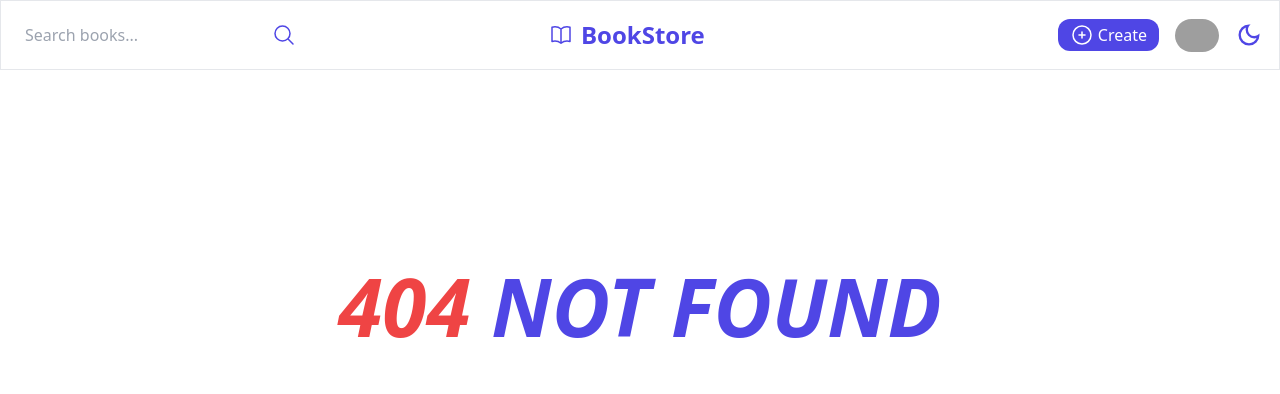
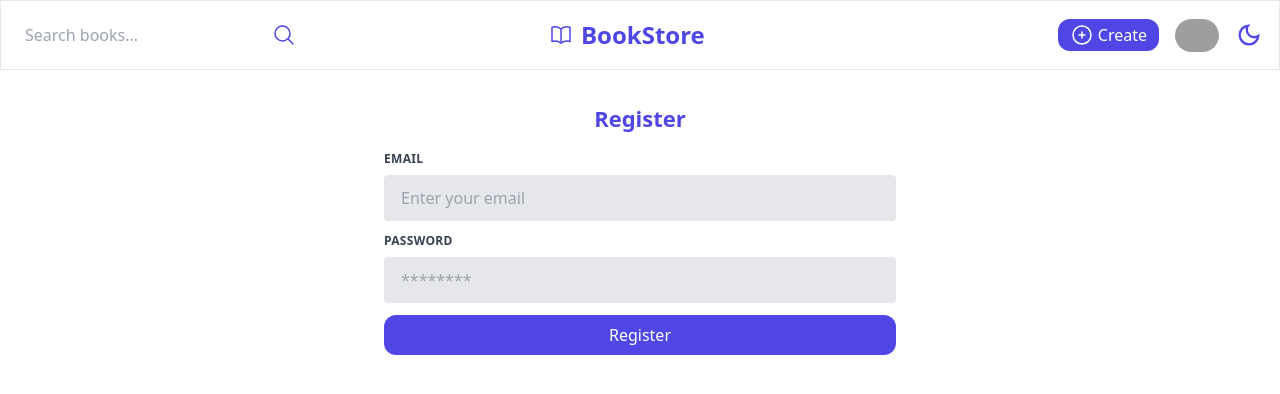
Before and after one commit to Thuraitun/book-library, a React (Vite) app: page /register in a window 1280 px wide. Before the commit this address had no page. Shown: the top 394 px of the page. Built offline with nearby package versions, Linux system fonts and the light colour scheme; grey boxes are pictures that could not be loaded.

Commit message:
added register feature with small error

```diff
--- a/src/firebase/index.js
+++ b/src/firebase/index.js
@@ -1,5 +1,6 @@
 import { initializeApp } from 'firebase/app';
 import { getFirestore } from 'firebase/firestore';
+import { getAuth } from 'firebase/auth';
 
 // For Firebase JS SDK v7.20.0 and later, measurementId is optional
 const firebaseConfig = {
@@ -15,5 +16,6 @@ const firebaseConfig = {
 const app = initializeApp(firebaseConfig);
 
 const db = getFirestore(app)
+const auth = getAuth(app);
 
-export {db}
+export {db, auth}
--- /dev/null
+++ b/src/hooks/useSignup.js
@@ -0,0 +1,27 @@
+import { useState } from "react";
+import { auth } from "../firebase";
+import { createUserWithEmailAndPassword } from "firebase/auth"
+
+const useSignup = () => {
+
+    const [ error, setError ] = useState(null)
+    const [ loading, setLoading ] = useState(false)
+
+    const signUp = async (email, password) => {
+
+        try {
+            setLoading(true)
+            let res = await createUserWithEmailAndPassword(auth, email, password)
+            setError('')
+            setLoading(false)
+            return res.user
+        } catch (e) {
+            setLoading(false)
+            setError(e.message)
+        }
+    }
+
+    return { error, loading, signUp}
+}
+
+export default useSignup;
--- a/src/pages/BookForm.jsx
+++ b/src/pages/BookForm.jsx
@@ -101,21 +101,21 @@ const Create = () => {
       <form className="w-full max-w-lg mx-auto" onSubmit={submitForm}>
         <div className="flex flex-wrap -mx-3 mb-6">
           <div className="w-full px-3">
-            <label className={`block uppercase tracking-wide text-gray-700 text-xs font-bold mb-2 ${isDark ? 'text-gray-200' : ''}`}>
+            <label className={`block uppercase tracking-wide text-gray-700 text-xs font-bold mb-2 ${isDark ? 'text-gray-100' : ''}`}>
               Book Title
             </label>
             <input value={title} onChange={e => setTitle(e.target.value)} className="appearance-none block w-full bg-gray-200 text-gray-700 border border-gray-200 rounded py-3 px-4 mb-3 leading-tight focus:outline-none focus:bg-white focus:border-gray-500" id="grid-password" type="text" placeholder="Enter Book Title" />
           </div>
 
           <div className="w-full px-3">
-            <label className={`block uppercase tracking-wide text-gray-700 text-xs font-bold mb-2 ${isDark ? 'text-gray-200' : ''}`}>
+            <label className={`block uppercase tracking-wide text-gray-700 text-xs font-bold mb-2 ${isDark ? 'text-gray-100' : ''}`}>
               Book Description
             </label>
             <textarea value={description} onChange={e => setDescription(e.target.value)} className="appearance-none block w-full bg-gray-200 text-gray-700 border border-gray-200 rounded py-3 px-4 mb-3 leading-tight focus:outline-none focus:bg-white focus:border-gray-500" id="grid-password" type="text" placeholder="Enter Book Decription" />
           </div>
 
           <div className="w-full px-3">
-            <label className={`block uppercase tracking-wide text-gray-700 text-xs font-bold mb-2 ${isDark ? 'text-gray-200' : ''}`}>
+            <label className={`block uppercase tracking-wide text-gray-700 text-xs font-bold mb-2 ${isDark ? 'text-gray-100' : ''}`}>
               Book Categries
             </label>
             <div className="flex items-center space-x-2">
@@ -139,7 +139,7 @@ const Create = () => {
           </div>
 
           <div className="w-full px-3">
-            <label className={`block uppercase tracking-wide text-gray-700 text-xs font-bold mb-2 ${isDark ? 'text-gray-200' : ''}`}>
+            <label className={`block uppercase tracking-wide text-gray-700 text-xs font-bold mb-2 ${isDark ? 'text-gray-100' : ''}`}>
               Book Author
             </label>
             <input value={author} onChange={e => setAuthor(e.target.value)} className="appearance-none block w-full bg-gray-200 text-gray-700 border border-gray-200 rounded py-3 px-4 mb-3 leading-tight focus:outline-none focus:bg-white focus:border-gray-500" id="grid-password" type="text" placeholder="Enter Book Author" />
--- /dev/null
+++ b/src/pages/Login.jsx
@@ -0,0 +1,43 @@
+import useTheme from "../hooks/useTheme";
+
+const Login = () => {
+
+  const { isDark } = useTheme();
+
+
+  return (
+    <div className="h-screen">
+    <div className="text-center my-4">
+      <h1 className="text-[22px] text-primary font-bold">Login</h1>
+    </div>
+    <form className="w-full max-w-lg mx-auto">
+      <div className="flex flex-wrap -mx-3 mb-6">
+        <div className="w-full px-3">
+          <label className={`block uppercase tracking-wide text-gray-700 text-xs font-bold mb-2 ${isDark ? 'text-gray-100' : ''}`}>
+            Email
+          </label>
+          <input className="appearance-none block w-full bg-gray-200 text-gray-700 border border-gray-200 rounded py-3 px-4 mb-3 leading-tight focus:outline-none focus:bg-white focus:border-gray-500" id="grid-password" type="text" placeholder="Enter your email" />
+        </div>
+
+        <div className="w-full px-3">
+        <label className={`block uppercase tracking-wide text-gray-700 text-xs font-bold mb-2 ${isDark ? 'text-gray-100' : ''}`}>
+            Password
+          </label>
+          <input className="appearance-none block w-full bg-gray-200 text-gray-700 border border-gray-200 rounded py-3 px-4 mb-3 leading-tight focus:outline-none focus:bg-white focus:border-gray-500" id="grid-password" type="password" placeholder="********" />
+        </div>
+
+        <div className="w-full px-3">
+          <button className="text-white bg-primary px-3 py-2 rounded-xl flex justify-center items-center gap-1 w-full">
+              <svg xmlns="http://www.w3.org/2000/svg" fill="none" viewBox="0 0 24 24" strokeWidth={1.5} stroke="currentColor" className="w-6 h-6">
+                  <path strokeLinecap="round" strokeLinejoin="round" d="M12 9v6m3-3H9m12 0a9 9 0 11-18 0 9 9 0 0118 0z" />
+              </svg>
+              <span className="">Login</span>
+          </button>
+        </div>
+      </div>
+    </form>
+  </div>
+  );
+}
+
+export default Login;
--- /dev/null
+++ b/src/pages/Register.jsx
@@ -0,0 +1,70 @@
+import { useState } from "react";
+import useSignup from "../hooks/useSignup";
+import useTheme from "../hooks/useTheme";
+import { useNavigate } from "react-router-dom";
+
+const Register = () => {
+
+  const { isDark } = useTheme();
+
+  const { error, loading, signUp } = useSignup();
+
+  const [ email, setEmail ] = useState('');
+  const [ password, setPassword ] = useState('');
+  const navigate = useNavigate()
+
+  const handleRegister = async (e) => {
+    e.preventDefault();
+      try {
+        let user = await signUp(email, password)
+
+        if(!error) {
+          navigate('/')
+        }
+      } catch(e) {
+        console.log(e.message);
+      }
+
+
+  }
+
+  return (
+    <div className="h-screen">
+    <div className="text-center my-4">
+      <h1 className="text-[22px] text-primary font-bold">Register</h1>
+    </div>
+    <form className="w-full max-w-lg mx-auto" onSubmit={handleRegister}>
+      <div className="flex flex-wrap -mx-3 mb-6">
+        <div className="w-full px-3">
+          <label className={`block uppercase tracking-wide text-gray-700 text-xs font-bold mb-2 ${isDark ? 'text-gray-100' : ''}`}>
+            Email
+          </label>
+          <input value={email} onChange={e => setEmail(e.target.value)} className="appearance-none block w-full bg-gray-200 text-gray-700 border border-gray-200 rounded py-3 px-4 mb-3 leading-tight focus:outline-none focus:bg-white focus:border-gray-500" id="grid-password" type="text" placeholder="Enter your email" />
+        </div>
+
+        <div className="w-full px-3">
+        <label className={`block uppercase tracking-wide text-gray-700 text-xs font-bold mb-2 ${isDark ? 'text-gray-100' : ''}`}>
+            Password
+          </label>
+          <input value={password} onChange={e => setPassword(e.target.value)} className="appearance-none block w-full bg-gray-200 text-gray-700 border border-gray-200 rounded py-3 px-4 mb-3 leading-tight focus:outline-none focus:bg-white focus:border-gray-500" id="grid-password" type="password" placeholder="********" />
+        </div>
+        <div className="w-full px-3">
+          {error && <span className="text-red-500 italic">{error}</span>}
+        </div>
+
+        <div className="w-full px-3">
+          <button type="submit" className="text-white bg-primary px-3 py-2 rounded-xl flex justify-center items-center gap-1 w-full">
+              {loading && <svg className="animate-spin -ml-1 mr-3 h-5 w-5 text-white" xmlns="http://www.w3.org/2000/svg" fill="none" viewBox="0 0 24 24">
+                <circle className="opacity-25" cx="12" cy="12" r="10" stroke="currentColor" strokeWidth="4"></circle>
+                <path className="opacity-75" fill="currentColor" d="M4 12a8 8 0 018-8V0C5.373 0 0 5.373 0 12h4zm2 5.291A7.962 7.962 0 014 12H0c0 3.042 1.135 5.824 3 7.938l3-2.647z"></path>
+              </svg>}
+              <span className="">Register</span>
+          </button>
+        </div>
+      </div>
+    </form>
+  </div>
+  );
+}
+
+export default Register;
```
Also changed, not shown: src/router/index.jsx (+10 -0 lines).
